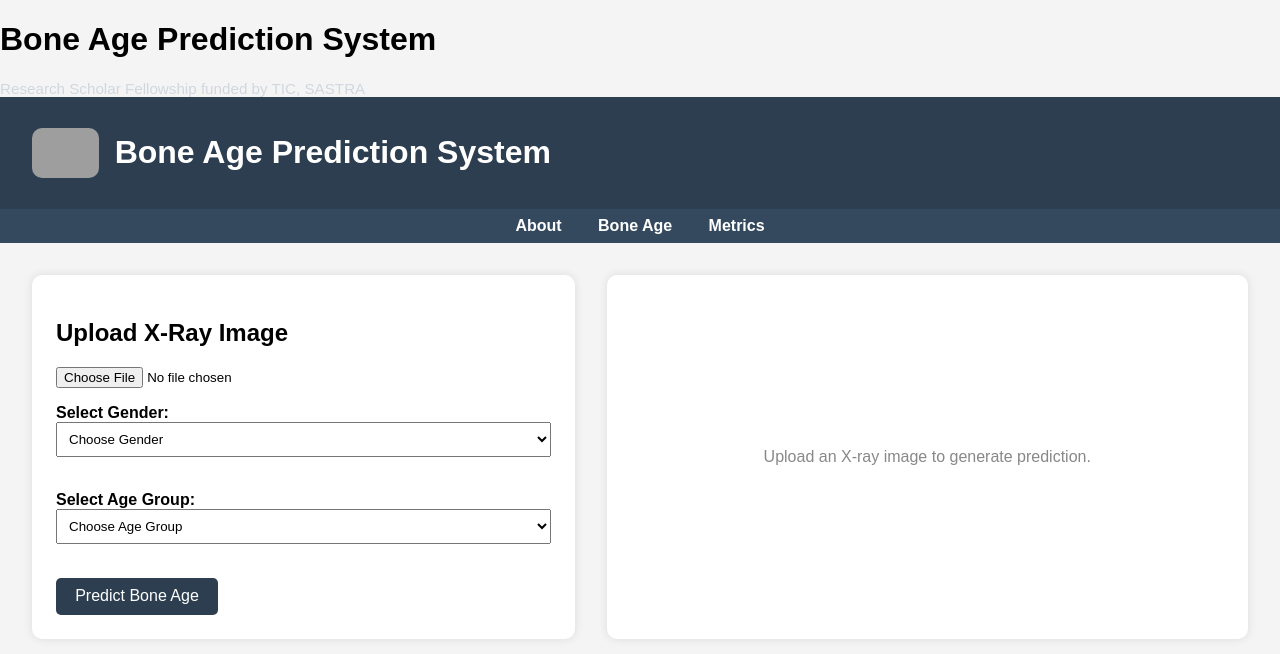
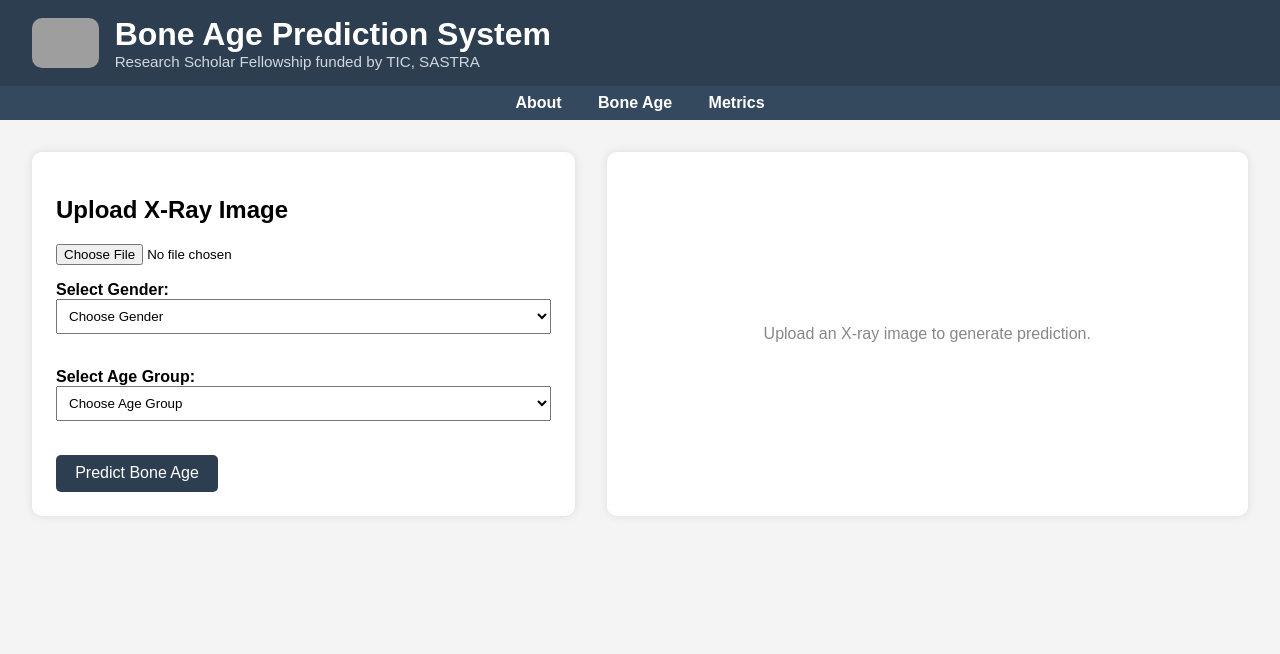
Before and after one commit to Sailesh-Siva/CAMBAA, a Flask app: page /boneage in a window 1280 px wide. Shown: the top 654 px of the page. Run offline with Flask 3, Linux system fonts and the light colour scheme; parts of the project's set-up code (start-up, migrations or seed data) failed here and were passed over; grey boxes are pictures that could not be loaded.

Commit message:
Updated loading animation and funding text

```diff
--- a/templates/base.html
+++ b/templates/base.html
@@ -1,20 +1,18 @@
 <!DOCTYPE html>
 <html lang="en">
+
 <head>
+
     <meta charset="UTF-8" />
-    <meta name="viewport" content="width=device-width, initial-scale=1" />
 
-    <div>
-        <h1>Bone Age Prediction System</h1>
+    <meta name="viewport"
+          content="width=device-width, initial-scale=1" />
 
-        <p style="
-            margin: 0;
-            font-size: 0.95rem;
-            color: #d0d7de;
-        ">
-            Research Scholar Fellowship funded by TIC, SASTRA
-        </p>
-    </div>
+    <title>
+        {% block title %}
+            Bone Age Prediction
+        {% endblock %}
+    </title>
 
     <link rel="stylesheet"
           href="https://cdnjs.cloudflare.com/ajax/libs/font-awesome/6.0.0-beta3/css/all.min.css" />
@@ -29,45 +27,80 @@
         }
 
         header {
+
             background-color: #2c3e50;
+
             color: white;
+
             padding: 1rem 2rem;
 
             display: flex;
+
             justify-content: space-between;
+
             align-items: center;
 
             flex-wrap: wrap;
         }
 
         .header-left {
+
             display: flex;
+
             align-items: center;
+
             gap: 1rem;
         }
 
+        .header-text h1 {
+
+            margin: 0;
+        }
+
+        .header-text p {
+
+            margin: 0;
+
+            font-size: 0.95rem;
+
+            color: #d0d7de;
+        }
+
         .logo {
+
             height: 50px;
+
             width: auto;
         }
 
         nav {
+
             background-color: #34495e;
+
             padding: 0.5rem 1rem;
+
             text-align: center;
         }
 
         nav a {
+
             color: white;
+
             margin: 0 1rem;
+
             text-decoration: none;
+
             font-weight: bold;
         }
 
         .container {
+
             display: flex;
+
             gap: 2rem;
+
             padding: 2rem;
+
             flex-wrap: wrap;
         }
 
@@ -84,17 +117,24 @@
         }
 
         .left-panel {
+
             flex: 1;
+
             min-width: 300px;
         }
 
         .right-panel {
+
             flex: 1.2;
+
             min-width: 300px;
 
             display: flex;
+
             flex-direction: column;
+
             align-items: center;
+
             justify-content: center;
         }
 
@@ -116,21 +156,28 @@
         }
 
         button:hover {
+
             background-color: #1f2d3d;
         }
 
         input[type=file] {
+
             margin-bottom: 1rem;
         }
 
         select {
+
             padding: 0.5rem;
+
             margin-bottom: 1rem;
+
             width: 100%;
         }
 
         img {
+
             max-width: 100%;
+
             border-radius: 10px;
         }
 
@@ -148,7 +195,17 @@
              alt="Logo"
              class="logo" />
 
-        <h1>Bone Age Prediction System</h1>
+        <div class="header-text">
+
+            <h1>
+                Bone Age Prediction System
+            </h1>
+
+            <p>
+                Research Scholar Fellowship funded by TIC, SASTRA
+            </p>
+
+        </div>
 
     </div>
 
@@ -156,11 +213,17 @@
 
 <nav>
 
-    <a href="/about">About</a>
+    <a href="/about">
+        About
+    </a>
 
-    <a href="/boneage">Bone Age</a>
+    <a href="/boneage">
+        Bone Age
+    </a>
 
-    <a href="/metrics">Metrics</a>
+    <a href="/metrics">
+        Metrics
+    </a>
 
 </nav>
 
@@ -172,4 +235,5 @@
 </div>
 
 </body>
+
 </html>
--- a/templates/boneage.html
+++ b/templates/boneage.html
@@ -81,16 +81,8 @@
             Predict Bone Age
         </button>
 
-        <div id="loading-text"
-            style="
-                display:none;
-                margin-top:10px;
-                color:#888;
-                font-weight:bold;
-            ">
-            Loading<span id="dots"></span>
-        </div>
     </form>
+
     {% if error %}
 
         <div style="
@@ -130,6 +122,19 @@
 
 <div class="right-panel">
 
+    <div id="right-loading"
+         style="
+            display:none;
+            font-size:2rem;
+            font-weight:bold;
+            color:#555;
+            text-align:center;
+         ">
+
+        Loading<span id="right-dots"></span>
+
+    </div>
+
     {% if result_image %}
 
         <h3>EigenCAM Visualization</h3>
@@ -140,7 +145,11 @@
 
     {% else %}
 
-        <p style="color:#888;">
+        <p id="default-message"
+           style="
+                color:#888;
+                text-align:center;
+           ">
             Upload an X-ray image to generate prediction.
         </p>
 
@@ -151,20 +160,28 @@
 <script>
 
 const form = document.querySelector("form");
-const loadingText = document.getElementById("loading-text");
-const dots = document.getElementById("dots");
+
+const rightLoading = document.getElementById("right-loading");
+
+const rightDots = document.getElementById("right-dots");
+
+const defaultMessage = document.getElementById("default-message");
 
 let dotCount = 0;
 
 form.addEventListener("submit", function() {
 
-    loadingText.style.display = "block";
+    rightLoading.style.display = "block";
+
+    if (defaultMessage) {
+        defaultMessage.style.display = "none";
+    }
 
     setInterval(() => {
 
         dotCount = (dotCount + 1) % 4;
 
-        dots.textContent = ".".repeat(dotCount);
+        rightDots.textContent = ".".repeat(dotCount);
 
     }, 500);
 
```
